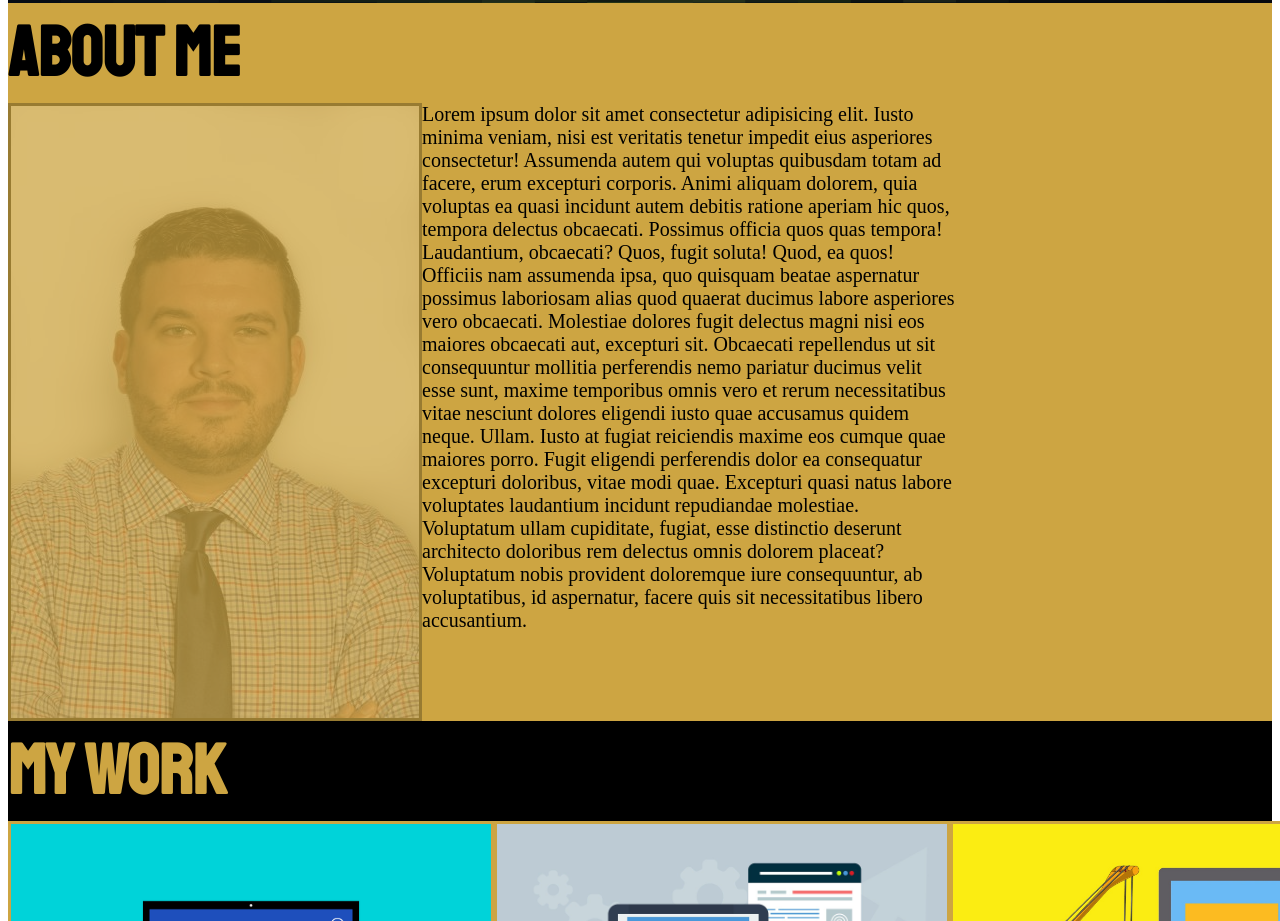
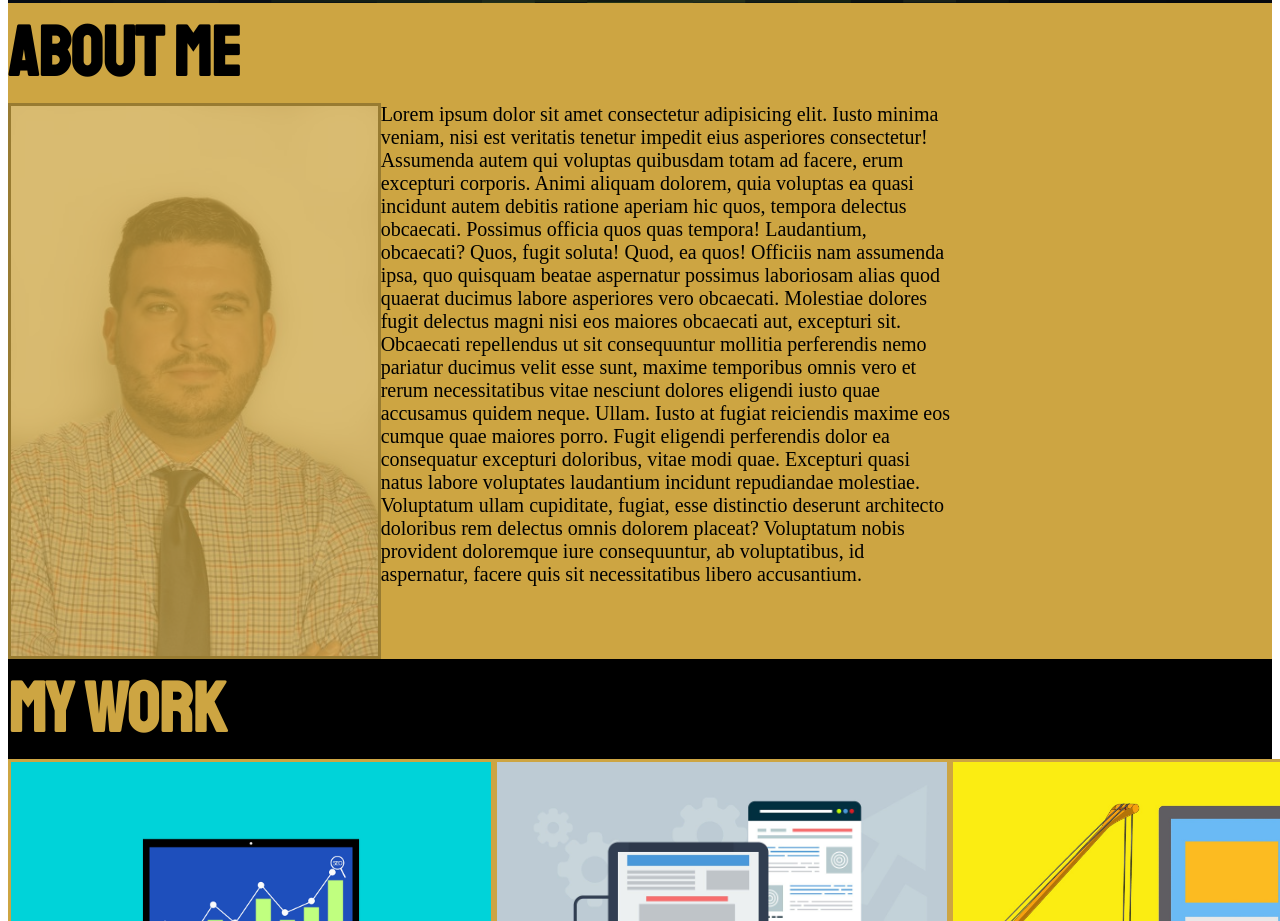
Before and after one commit to ericduwe/Portfolio, a plain HTML site: page index.html in a window 1280 px wide. Shown: the part 1311-2232 px from the top of the page. Drawn offline with Linux system fonts and the light colour scheme.

Commit message:
adjusted profile image size and made size responsive to screen layout

```diff
--- a/assets/style.css
+++ b/assets/style.css
@@ -113,6 +113,11 @@ nav {
 #about-me-text img {
     opacity: 0.25;
     border: 3px solid #000;
+    display: block;
+    max-width: 480px;
+    max-height: 550px;
+    width: auto;
+    height: auto;
 }
 
 article {
```
